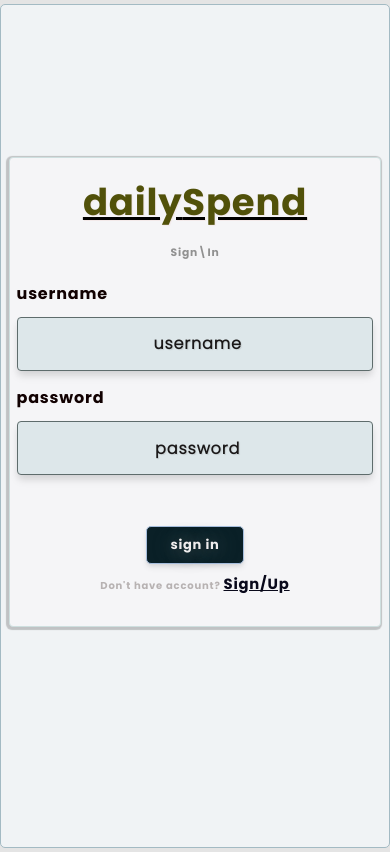
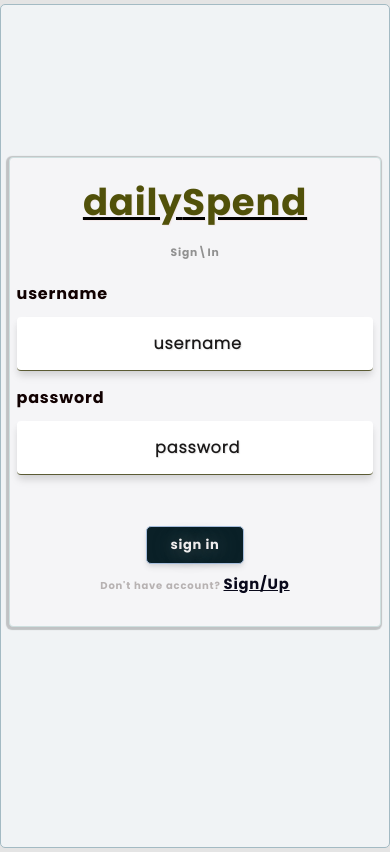
Before and after one commit to arjunaNR-gf/DailySpendLocal, a React (Create React App) app: page / in a window 390 px wide. Built offline with nearby package versions, Linux system fonts and the light colour scheme.

Commit message:
changed input designd for mobile view

```diff
--- a/src/Pages/SignIn/index.css
+++ b/src/Pages/SignIn/index.css
@@ -99,4 +99,9 @@
       margin-top: 1.5rem;
     }
 
+    .sign-in-main>.form-devider>input{
+      border: none !important;
+      border-bottom: 1.5px solid rgb(91, 91, 52) !important;
+      background-color: white !important;
+    }
   }
```
